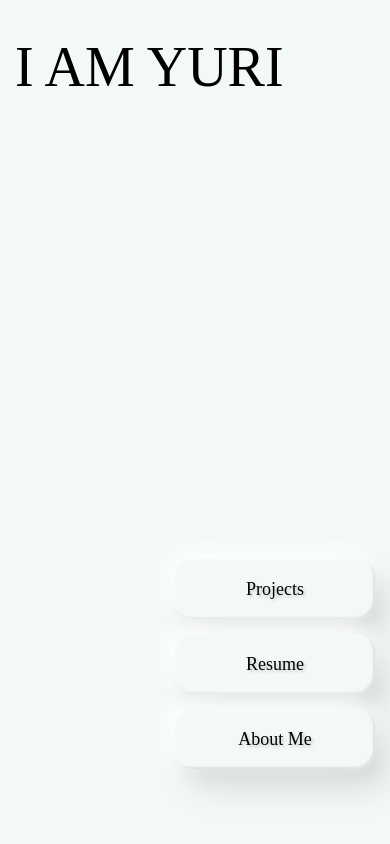
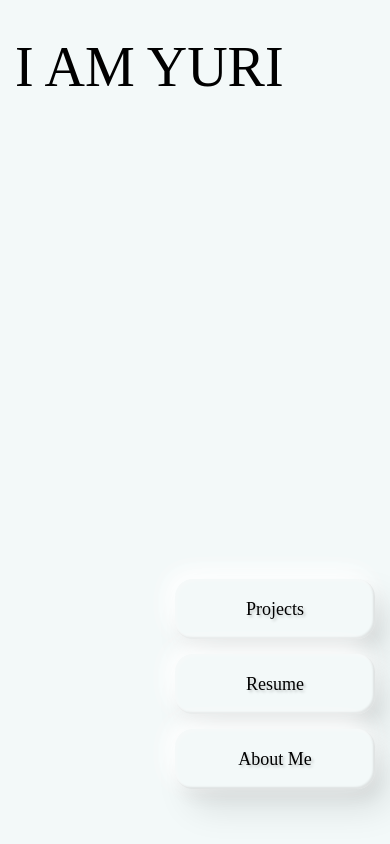
Before and after one commit to ydagosto/yurfolio, a React (Create React App) app: page / in a window 390 px wide. Built offline with nearby package versions, Linux system fonts and the light colour scheme; a web font is replaced by a local one.

Commit message:
editing mobile home page proportions

```diff
--- a/src/styles.scss
+++ b/src/styles.scss
@@ -29,9 +29,6 @@
             position: absolute;
             bottom: 40px;
             right: 0px;
-            @media (max-width: 975px) {
-                bottom: 60px;
-            }
         }
     }
 }
```
